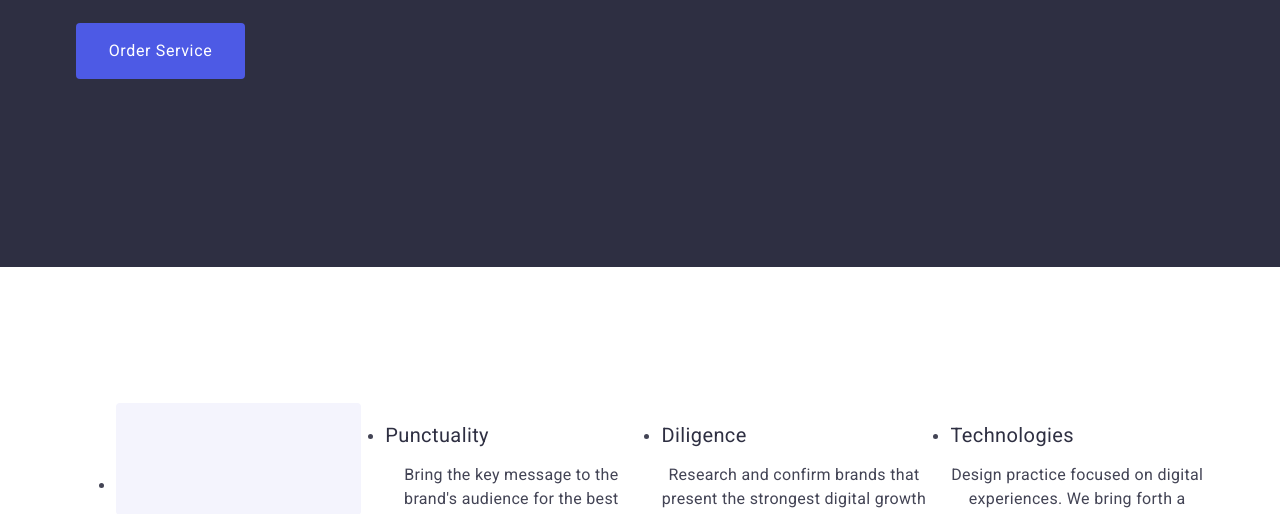
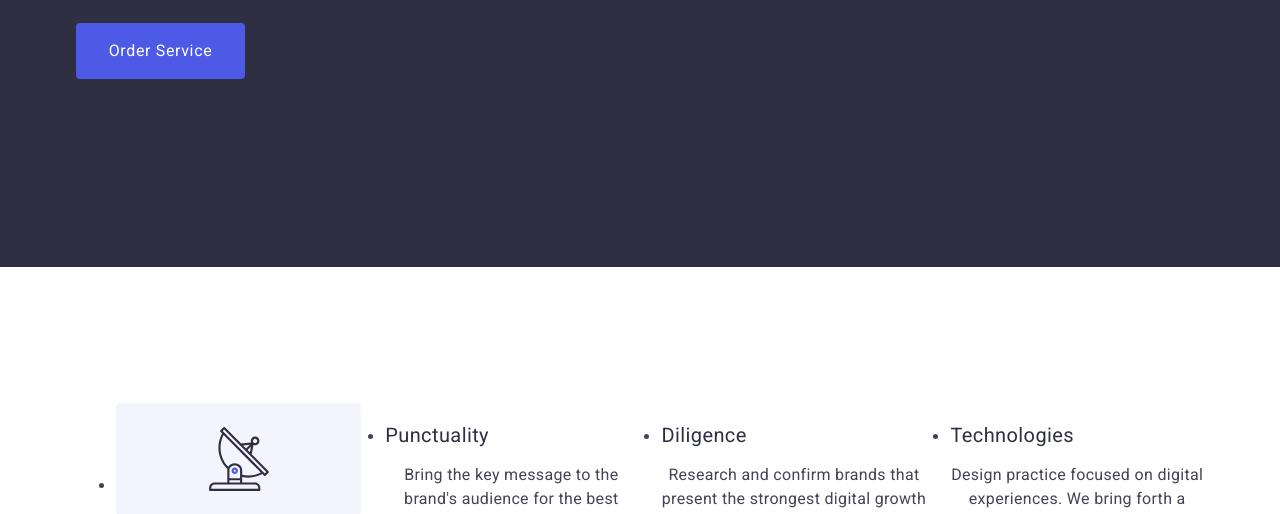
Before and after one commit to EmmanuelCaron/goit-markup-hw-04, a plain HTML site: page index.html in a window 1280 px wide. Shown: the part 435-949 px from the top of the page. Drawn offline with Linux system fonts and the light colour scheme.

Commit message:
Update index.html

```diff
--- a/index.html
+++ b/index.html
@@ -51,7 +51,7 @@
             <li class="forstrategy">
                 <div class="antennae">
                 <svg width="64" height="64">
-                    <use href="./images/icons.svg#antenna 1" />
+                    <use href="../goit-markup-hw-04/images/icons.svg#icon-antenna-1"></use>
                 </svg>
                 </div>
                 <h3 class="dos">
```
